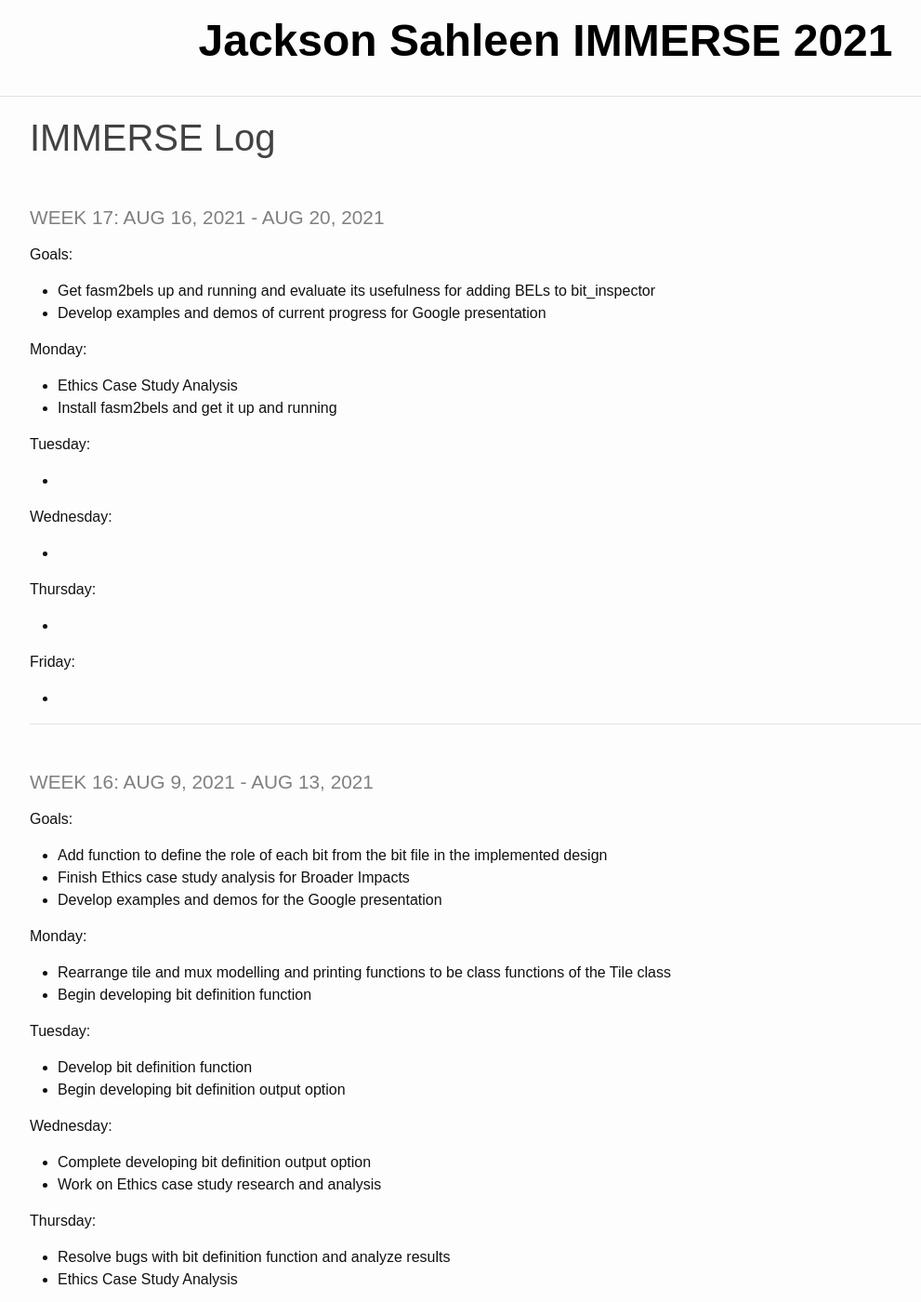
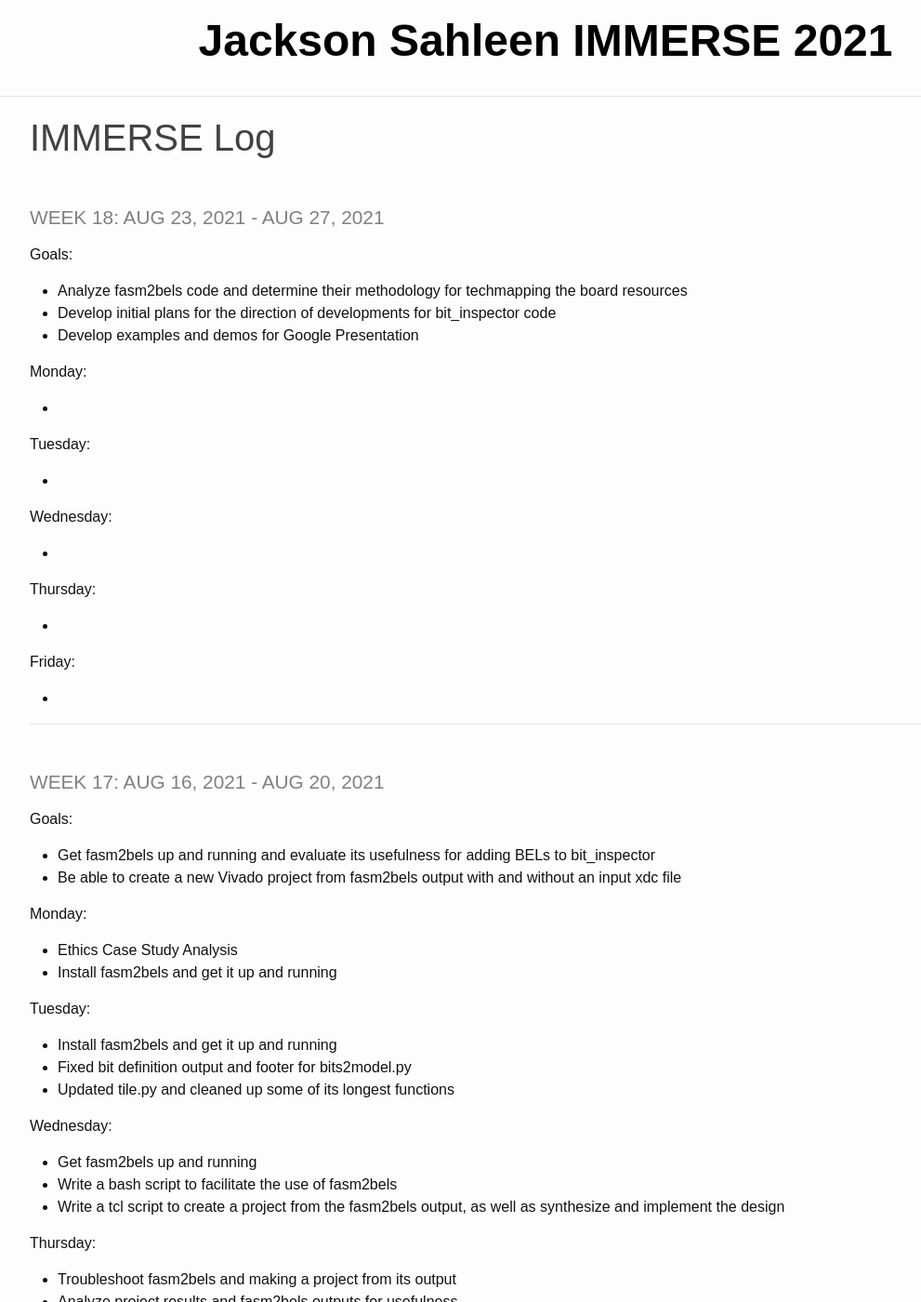
Before and after one commit to JacksonSahleen/IMMERSE_2021_log, a Jekyll site: the page built from _pages/log.md, in a window 1280 px wide and 1400 px high. Shown: the whole window at 93% size, without its empty margins (53-1044 px from the left). Built offline with Jekyll 4.4.1, drawn with Linux system fonts in a browser that asks for light colours; some of the changed text lies outside the part shown.

Commit message:
v4.22: Updated through 8/20/2021

```diff
--- a/_pages/log.md
+++ b/_pages/log.md
@@ -3,17 +3,17 @@ layout: default
 title: IMMERSE Log
 ---
 
-### Week 17: Aug 16, 2021 - Aug 20, 2021
+### Week 18: Aug 23, 2021 - Aug 27, 2021
 
 **Goals**:
 
-- Get fasm2bels up and running and evaluate its usefulness for adding BELs to bit_inspector
-- Develop examples and demos of current progress for Google presentation
+- Analyze fasm2bels code and determine their methodology for techmapping the board resources
+- Develop initial plans for the direction of developments for bit_inspector code
+- Develop examples and demos for Google Presentation
 
 **Monday**:
 
-- Ethics Case Study Analysis
-- Install fasm2bels and get it up and running
+-
 
 **Tuesday**:
 
@@ -30,6 +30,43 @@ title: IMMERSE Log
 **Friday**:
 
 -
+
+----
+
+### Week 17: Aug 16, 2021 - Aug 20, 2021
+
+**Goals**:
+
+- Get fasm2bels up and running and evaluate its usefulness for adding BELs to bit_inspector
+- Be able to create a new Vivado project from fasm2bels output with and without an input xdc file
+
+**Monday**:
+
+- Ethics Case Study Analysis
+- Install fasm2bels and get it up and running
+
+**Tuesday**:
+
+- Install fasm2bels and get it up and running
+- Fixed bit definition output and footer for bits2model.py
+- Updated tile.py and cleaned up some of its longest functions
+
+**Wednesday**:
+
+- Get fasm2bels up and running
+- Write a bash script to facilitate the use of fasm2bels
+- Write a tcl script to create a project from the fasm2bels output, as well as synthesize and implement the design
+
+**Thursday**:
+
+- Troubleshoot fasm2bels and making a project from its output
+- Analyze project results and fasm2bels outputs for usefulness
+- Develop basic ideas for future needs and developments of bit_inspector code
+
+**Friday**:
+
+- Get an old project up and running with an xdc to fully test fasm2bels
+- Analyze fasm2bels code
 
 ----
 
```
